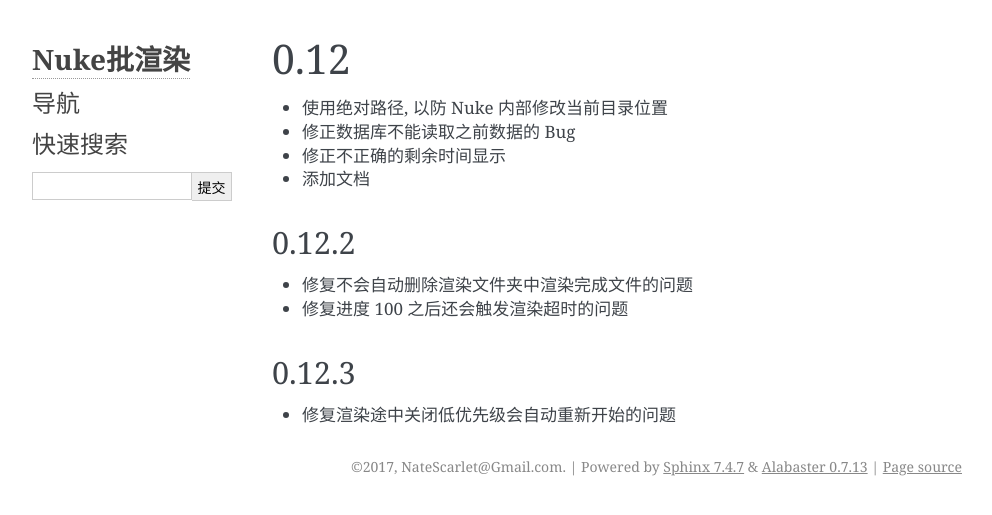
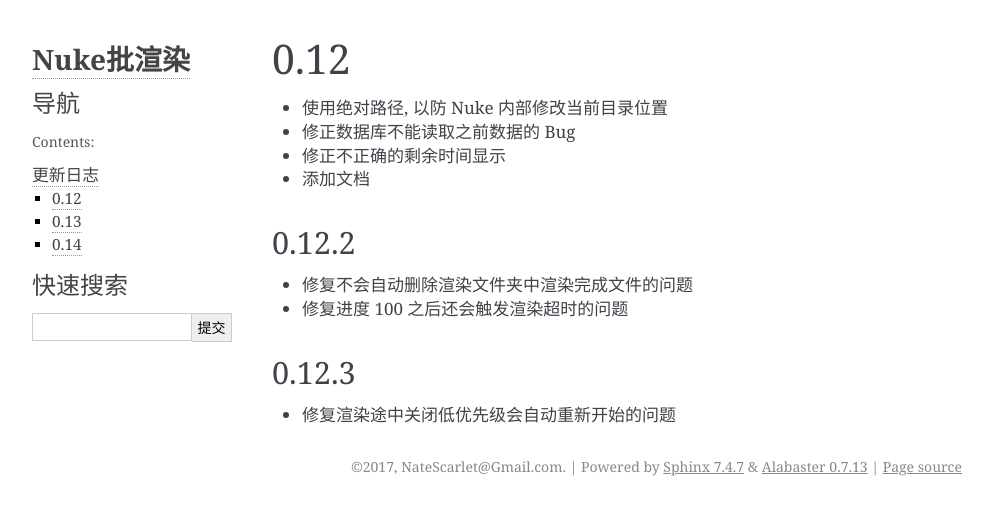
Before and after one commit to NateScarlet/NukeBatchRender, a Sphinx documentation site: the page built from Documentation/source/changelogs/001_0.12.md, in a window 1280 px wide. Shown: the top 515 px of the page, without its empty margins (148-1140 px from the left). Built offline with Sphinx 7.4.7, drawn with Linux system fonts in a browser that asks for light colours.

Commit message:
Update documentation

```diff
--- a/Documentation/source/conf.py
+++ b/Documentation/source/conf.py
@@ -113,7 +113,11 @@
         'donate.html',
     ]
 }
-
+html_search_language = 'zh'
+html_search_options = {
+    'type': 'jieba',
+    'dic_enc': 'utf-8',
+}
 
 # -- Options for HTMLHelp output ------------------------------------------
 
--- a/Documentation/source/index.rst
+++ b/Documentation/source/index.rst
@@ -7,9 +7,10 @@
 ======================================
 
 .. toctree::
-   :maxdepth: 2
-   :caption: Contents:
+  :maxdepth: 2
+  :caption: Contents:
 
+  changelog
 
 
 Indices and tables
```
